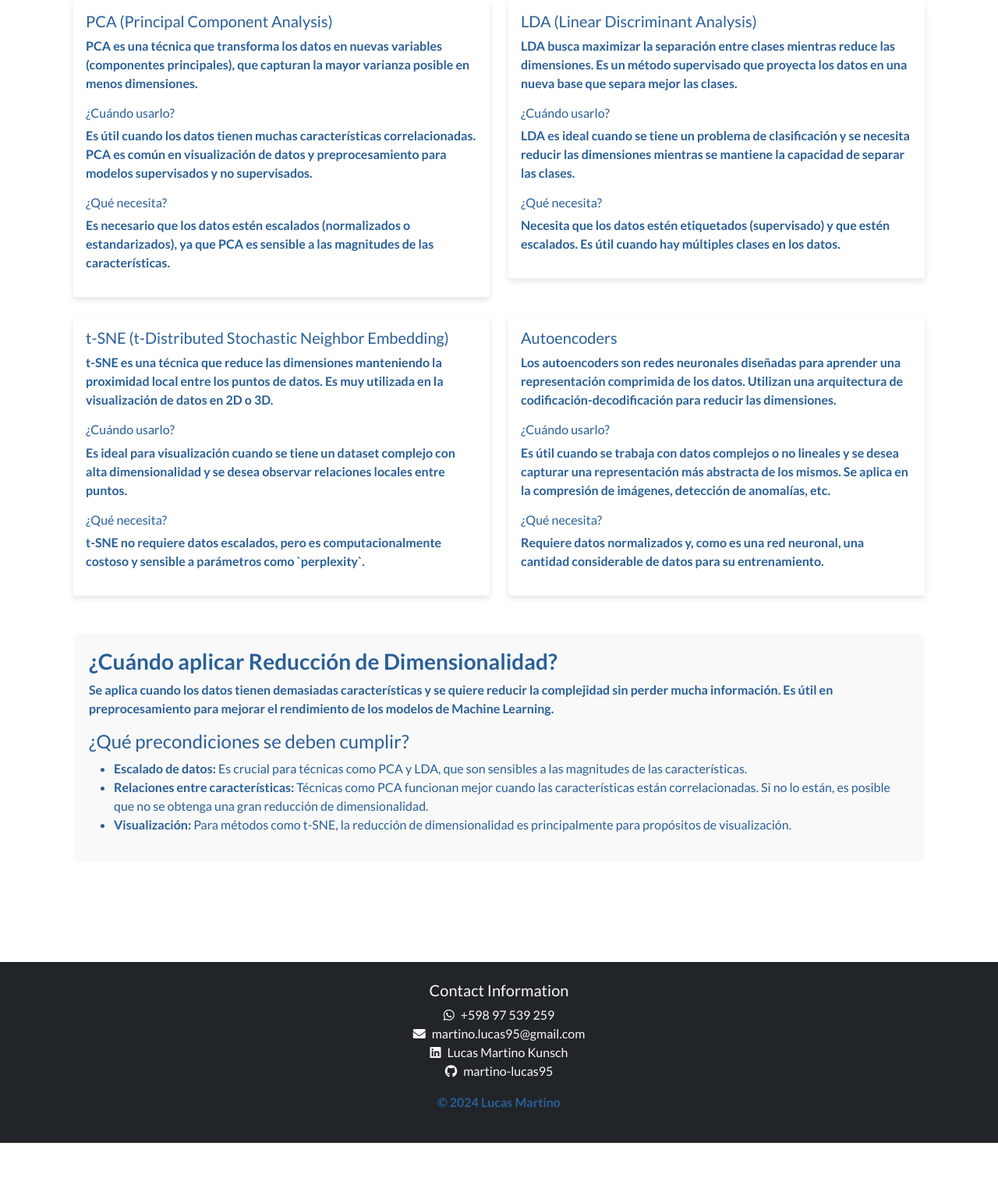
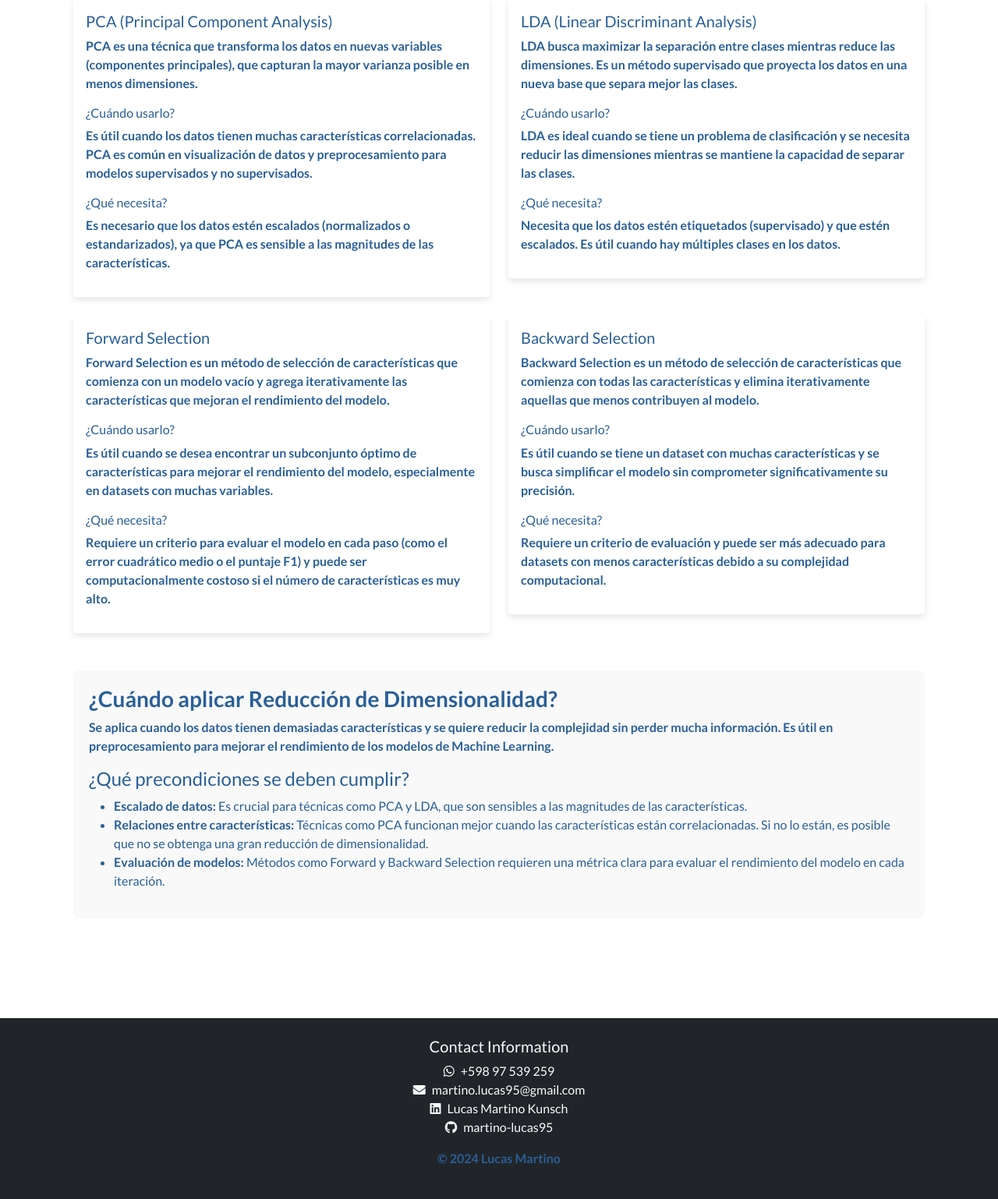
Before and after one commit to martino-lucas95/Portafolio_IA, a Django app: page /dimensionality_reduction/ in a window 1280 px wide. Shown: the part 197-1735 px from the top of the page at 78% size. Before the commit the page ends 1663 px from the top, so only its background shows below. Run offline with Django 5.2, Linux system fonts and the light colour scheme.

Commit message:
modify feature_selection

```diff
--- a/portfolio/templates/portfolio/dimensionality_reduction.html
+++ b/portfolio/templates/portfolio/dimensionality_reduction.html
@@ -43,14 +43,14 @@
         <div class="col-md-6">
             <div class="card">
                 <div class="card-body">
-                    <h5 class="card-title">t-SNE (t-Distributed Stochastic Neighbor Embedding)</h5>
+                    <h5 class="card-title">Forward Selection</h5>
                     <p class="card-text">
-                        t-SNE es una técnica que reduce las dimensiones manteniendo la proximidad local entre los puntos de datos. Es muy utilizada en la visualización de datos en 2D o 3D.
+                        Forward Selection es un método de selección de características que comienza con un modelo vacío y agrega iterativamente las características que mejoran el rendimiento del modelo.
                     </p>
                     <h6>¿Cuándo usarlo?</h6>
-                    <p>Es ideal para visualización cuando se tiene un dataset complejo con alta dimensionalidad y se desea observar relaciones locales entre puntos.</p>
+                    <p>Es útil cuando se desea encontrar un subconjunto óptimo de características para mejorar el rendimiento del modelo, especialmente en datasets con muchas variables.</p>
                     <h6>¿Qué necesita?</h6>
-                    <p>t-SNE no requiere datos escalados, pero es computacionalmente costoso y sensible a parámetros como `perplexity`.</p>
+                    <p>Requiere un criterio para evaluar el modelo en cada paso (como el error cuadrático medio o el puntaje F1) y puede ser computacionalmente costoso si el número de características es muy alto.</p>
                 </div>
             </div>
         </div>
@@ -58,14 +58,14 @@
         <div class="col-md-6">
             <div class="card">
                 <div class="card-body">
-                    <h5 class="card-title">Autoencoders</h5>
+                    <h5 class="card-title">Backward Selection</h5>
                     <p class="card-text">
-                        Los autoencoders son redes neuronales diseñadas para aprender una representación comprimida de los datos. Utilizan una arquitectura de codificación-decodificación para reducir las dimensiones.
+                        Backward Selection es un método de selección de características que comienza con todas las características y elimina iterativamente aquellas que menos contribuyen al modelo.
                     </p>
                     <h6>¿Cuándo usarlo?</h6>
-                    <p>Es útil cuando se trabaja con datos complejos o no lineales y se desea capturar una representación más abstracta de los mismos. Se aplica en la compresión de imágenes, detección de anomalías, etc.</p>
+                    <p>Es útil cuando se tiene un dataset con muchas características y se busca simplificar el modelo sin comprometer significativamente su precisión.</p>
                     <h6>¿Qué necesita?</h6>
-                    <p>Requiere datos normalizados y, como es una red neuronal, una cantidad considerable de datos para su entrenamiento.</p>
+                    <p>Requiere un criterio de evaluación y puede ser más adecuado para datasets con menos características debido a su complejidad computacional.</p>
                 </div>
             </div>
         </div>
@@ -80,7 +80,7 @@
         <ul>
             <li><strong>Escalado de datos:</strong> Es crucial para técnicas como PCA y LDA, que son sensibles a las magnitudes de las características.</li>
             <li><strong>Relaciones entre características:</strong> Técnicas como PCA funcionan mejor cuando las características están correlacionadas. Si no lo están, es posible que no se obtenga una gran reducción de dimensionalidad.</li>
-            <li><strong>Visualización:</strong> Para métodos como t-SNE, la reducción de dimensionalidad es principalmente para propósitos de visualización.</li>
+            <li><strong>Evaluación de modelos:</strong> Métodos como Forward y Backward Selection requieren una métrica clara para evaluar el rendimiento del modelo en cada iteración.</li>
         </ul>
     </div>
 </div>
```
